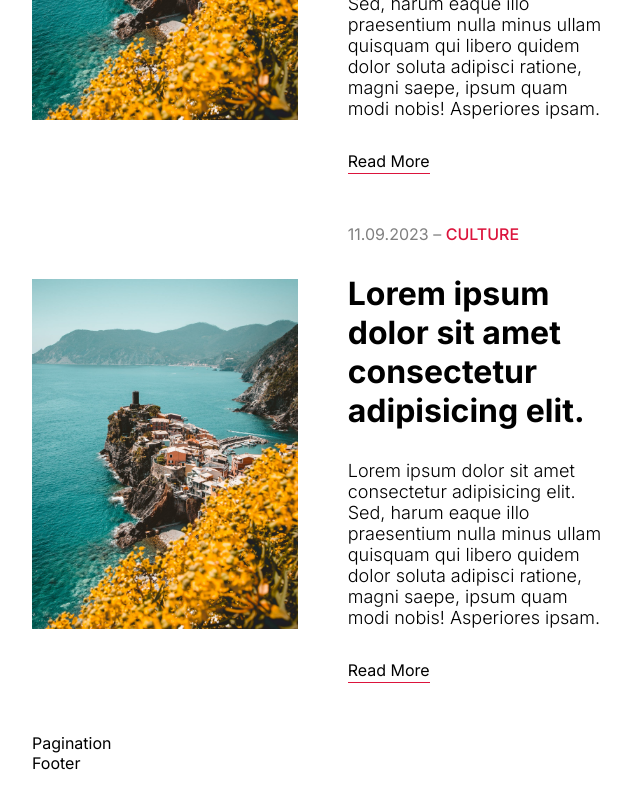
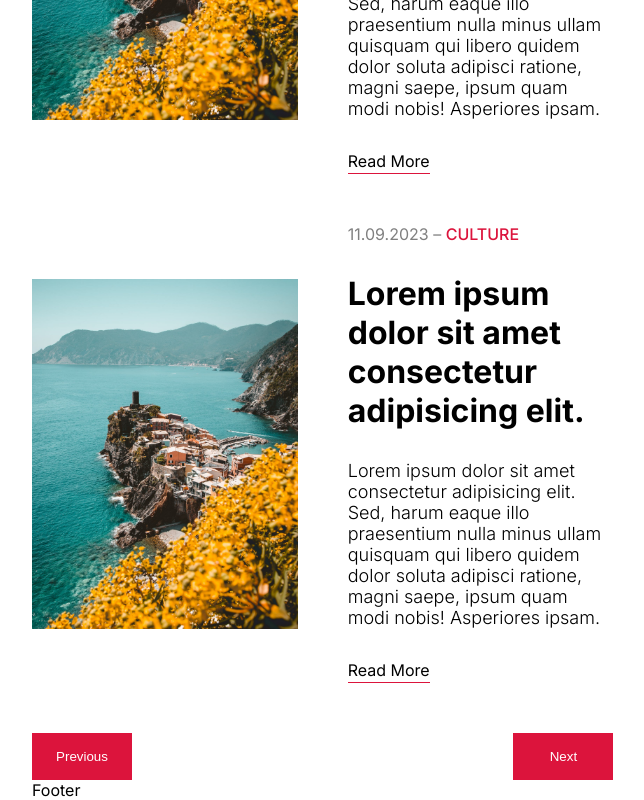
Before and after one commit to Op-Pautu/next-blog, a Next.js app: page / in a window 1280 px wide. Shown: the part 3730-4530 px from the top of the page, without its empty margins (176-820 px from the left). Before the commit the page ends 4503 px from the top, so only its background shows below. Built offline with nearby package versions, Linux system fonts and the light colour scheme.

Commit message:
Style pagination

```diff
--- a/src/components/pagination/Pagination.jsx
+++ b/src/components/pagination/Pagination.jsx
@@ -1,8 +1,25 @@
-import styles from './pagination.module.css'
+"use client";
+
+import React from "react";
+import styles from "./pagination.module.css";
+
+
 const Pagination = () => {
+
   return (
-    <div className={styles.container}>Pagination</div>
-  )
-}
+    <div className={styles.container}>
+      <button
+        className={styles.button}
+      >
+        Previous
+      </button>
+      <button
+        className={styles.button}
+      >
+        Next
+      </button>
+    </div>
+  );
+};
 
-export default Pagination
+export default Pagination;
--- a/src/components/pagination/pagination.module.css
+++ b/src/components/pagination/pagination.module.css
@@ -0,0 +1,18 @@
+.container {
+    display: flex;
+    justify-content: space-between;
+  }
+
+  .button {
+    width: 100px;
+    border: none;
+    padding: 16px;
+    background-color: crimson;
+    color: white;
+    cursor: pointer;
+  }
+
+  /* .button:disabled{
+    background-color: rgba(220, 20, 60, 0.473);
+    cursor: not-allowed;
+  } */
```
